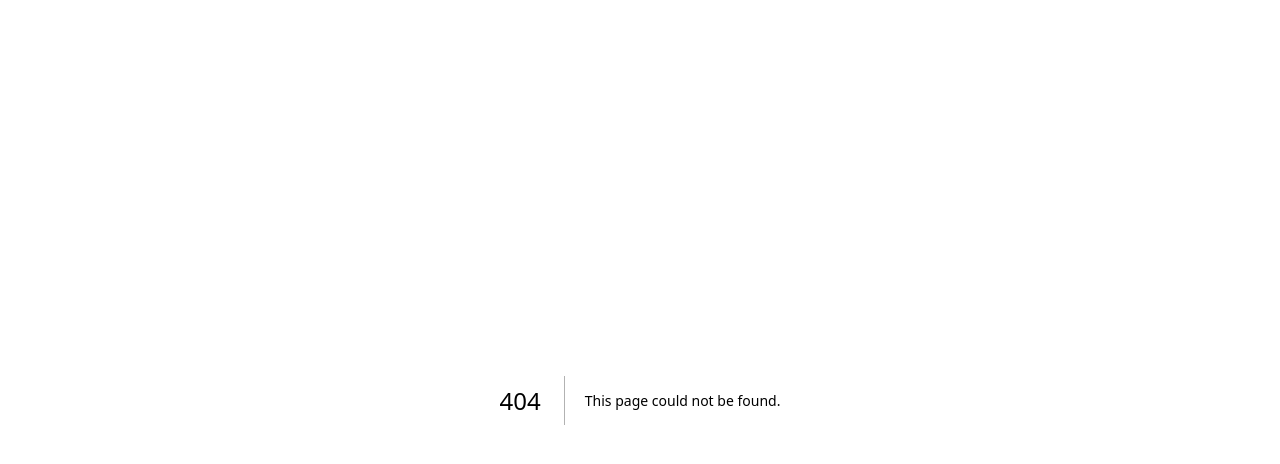
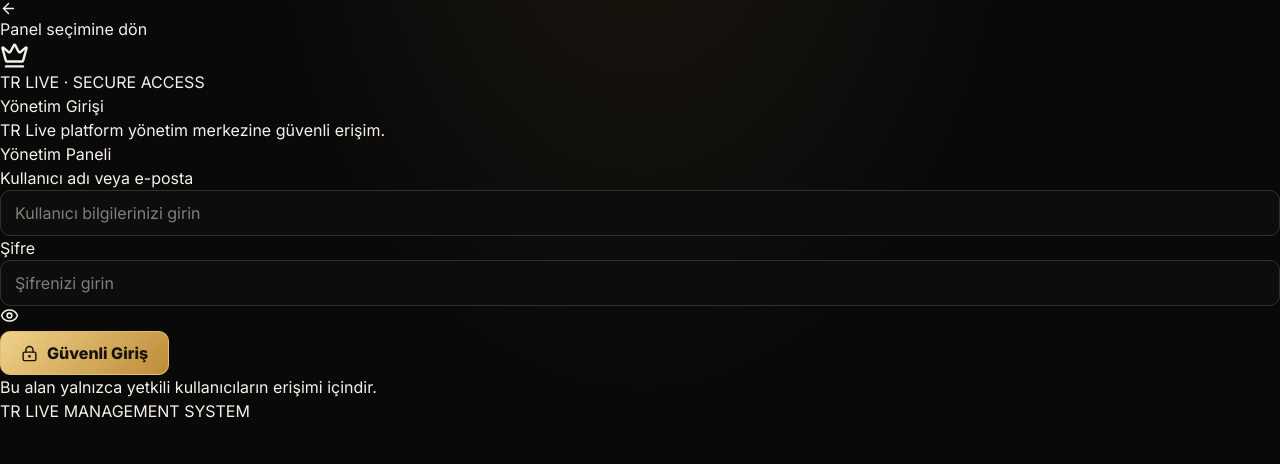
Before and after one commit to Trlive/Trlive-Web, a Next.js app: page /admin/login in a window 1280 px wide. Before the commit this address had no page. Shown: the top 464 px of the page. Built offline with nearby package versions, Linux system fonts and the light colour scheme.

Commit message:
Add Admin Login Page with metadata and PanelLogin

```diff
--- /dev/null
+++ b/src/app/admin/login/page.tsx
@@ -0,0 +1,16 @@
+import type { Metadata } from "next";
+import PanelLogin from "@/components/panel-login";
+
+export const metadata: Metadata = {
+  title: "Yönetim Paneli Girişi",
+};
+
+export default function AdminLoginPage() {
+  return (
+    <PanelLogin
+      panel="admin"
+      title="Yönetim Girişi"
+      description="TR Live platform yönetim merkezine güvenli erişim."
+    />
+  );
+}
```
